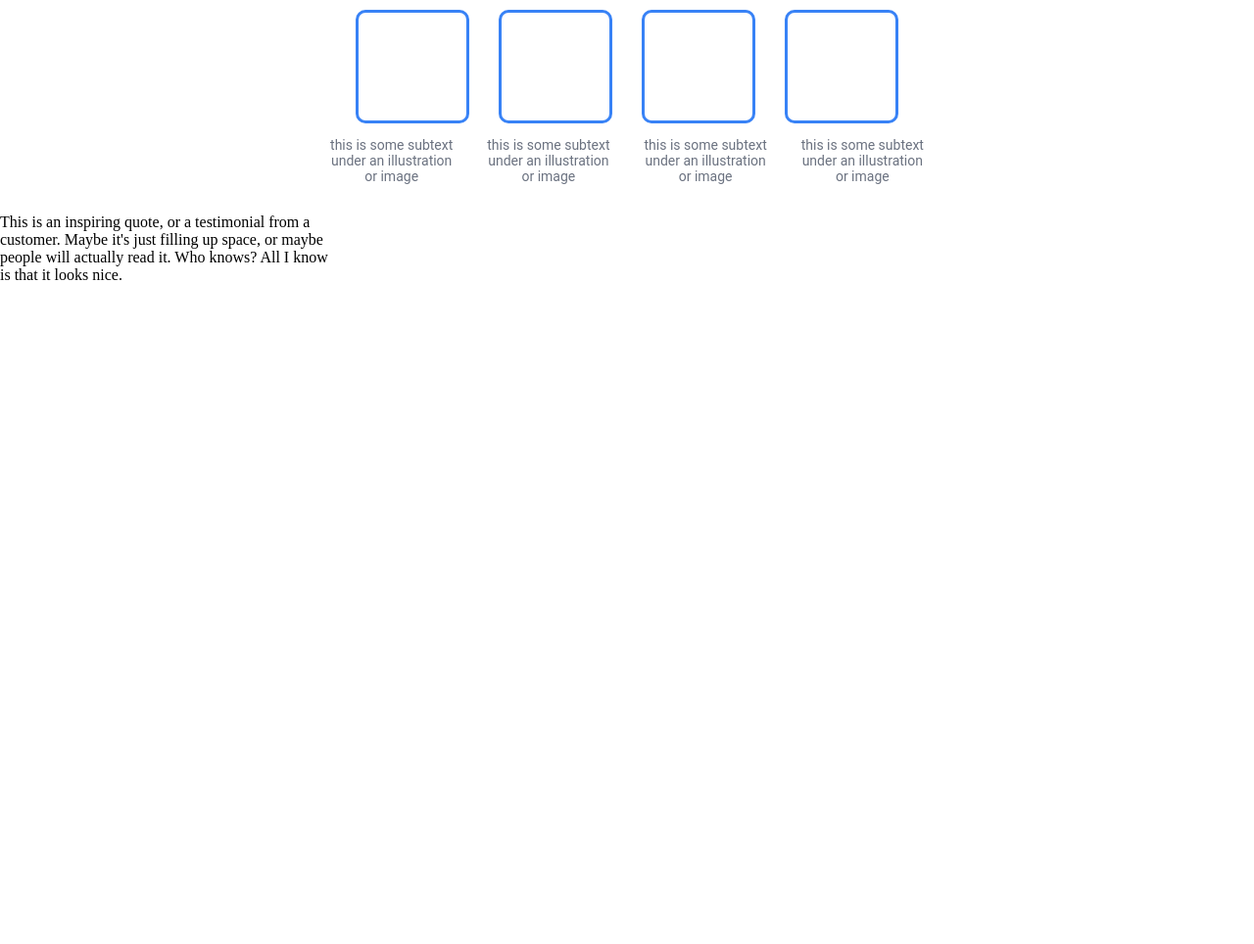
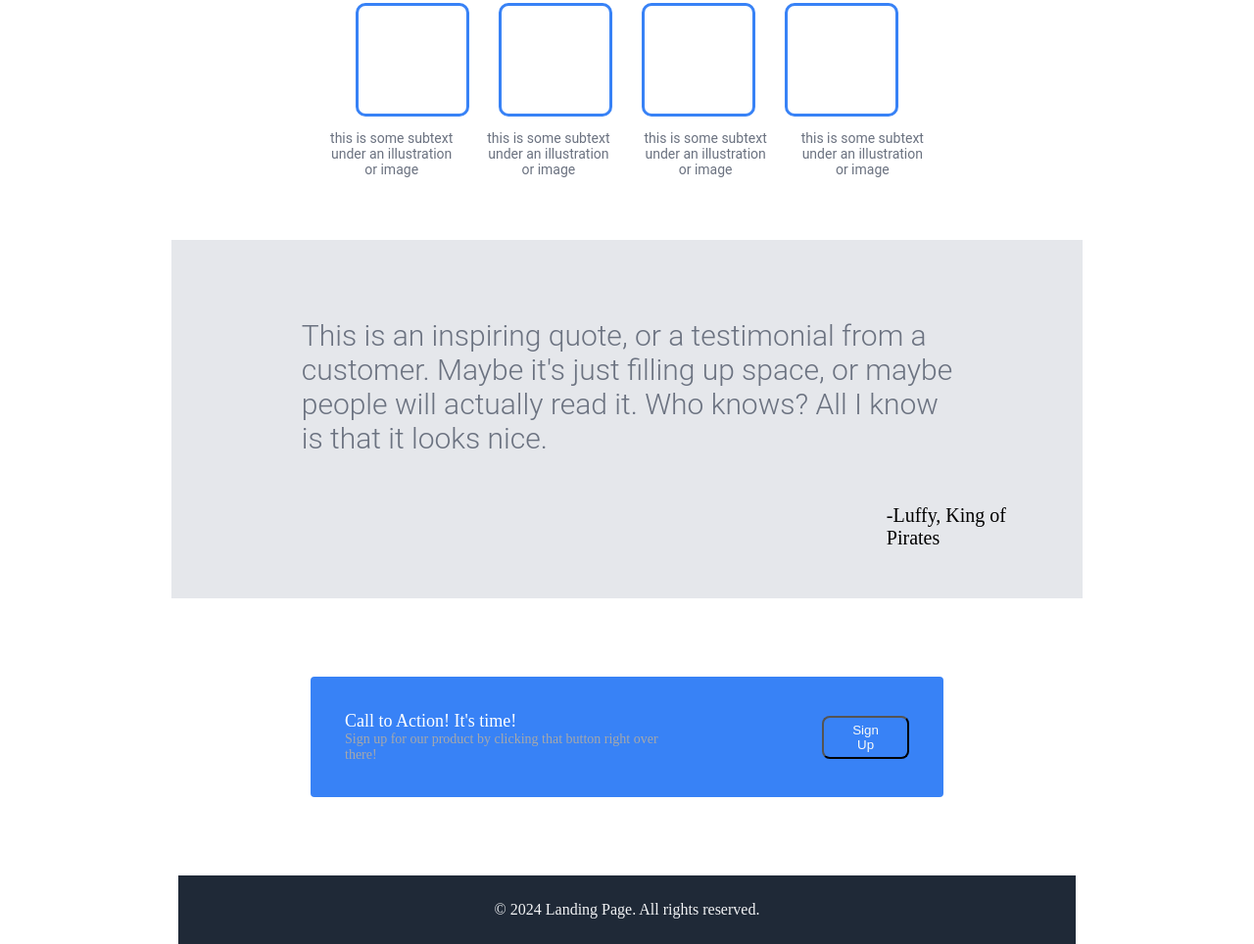
Before and after one commit to QuanN1011/landing_page, a plain HTML site: page index.html in a window 1280 px wide. Shown: the part 612-1576 px from the top of the page at 98% size. Before the commit the page ends 918 px from the top, so only its background shows below. Drawn offline with Linux system fonts and the light colour scheme.

Commit message:
added bottom-section & footer

```diff
--- a/index.html
+++ b/index.html
@@ -53,7 +53,27 @@
 
     <!--Bottom Section-->
     <section>
-        <p id = "inspiring-quote">This is an inspiring quote, or a testimonial from a<br> customer. Maybe it's just filling up space, or maybe<br> people will actually read it. Who knows? All I know<br> is that it looks nice. </p>
+        <div class = "bottom-section">
+            <div class = "inspiring-quote-section">
+                <p id = "inspiring-quote">This is an inspiring quote, or a testimonial from a<br> customer. Maybe it's just filling up space, or maybe<br> people will actually read it. Who knows? All I know<br> is that it looks nice. </p>
+                <p id = "luffy">-Luffy, King of Pirates</p>
+            </div>
+
+            <div class = "call-to-action-section">
+                <div class = "call-to-action-text">
+                    <p>Call to Action! It's time!</p>
+                    <p id = "signup">Sign up for our product by clicking that button right over there!</p>
+                </div>
+                <button id = "bottom-signup-button">Sign Up</button>
+            </div>
+
+            <footer class = "footer">
+                <p id = "footer-text">© 2024 Landing Page. All rights reserved.</p>
+            </footer>
+        </div>
+
+
+
     </section>
 
 </body>
--- a/styles.css
+++ b/styles.css
@@ -68,7 +68,7 @@ body{
     font-family: Roboto;
     text-align: center;
     margin-top: 50px;
-    font-size: 36px;
+    font-size: 30px;
     color: #1F2937;
     font-weight: 900;
 }
@@ -95,3 +95,71 @@ body{
     color: #6B7280;
     text-align: center;
 }
+.inspiring-quote-section{
+    display: flex;
+    flex-direction: column;
+    justify-content: center;
+    align-items: center;
+    background-color: #E5E7EB;
+    width: 68%;
+    margin: auto;
+    margin-top: 50px;
+    padding: 30px;
+}
+#inspiring-quote{
+    font-family: Roboto;
+    margin-top: 50px;
+    font-size: 30px;
+    color: #6B7280;
+    font-weight: 300;
+}
+#luffy{
+    margin-left: 700px;
+    font-size: 20px;
+    font-weight: 300;
+    color: black;
+}
+#bottom-signup-button{
+    background-color: #3882F6;
+    color: #F9FAF8;
+    border-radius: 8px;
+    padding: 5px 20px 5px 20px;
+    margin-left: 50px;
+}
+.call-to-action-text p{
+    margin: 0;
+    padding: 0;
+    color: white;
+    font-size: 18px;
+}
+#signup{
+    color: #a6a8ab;
+    font-size: 14px;
+}
+.call-to-action-section{
+    display: flex;
+    justify-content: center;
+    align-items: center;
+    gap: 100px;
+    background-color: #3882F6;
+    width: 45%;
+    margin: auto;
+    padding: 35px;
+    border-radius: 4px;
+}
+.footer{
+    text-align: center;
+    margin-top: 50px;
+    margin-bottom: 20px;
+    color: #f3f4f6;
+    background-color: #1F2937;
+    width: 70%;
+    margin: auto;
+    padding: 10px;
+}
+.bottom-section{
+    display: flex;
+    flex-direction: column;
+    flex: 1;
+    gap: 80px;
+}
```
